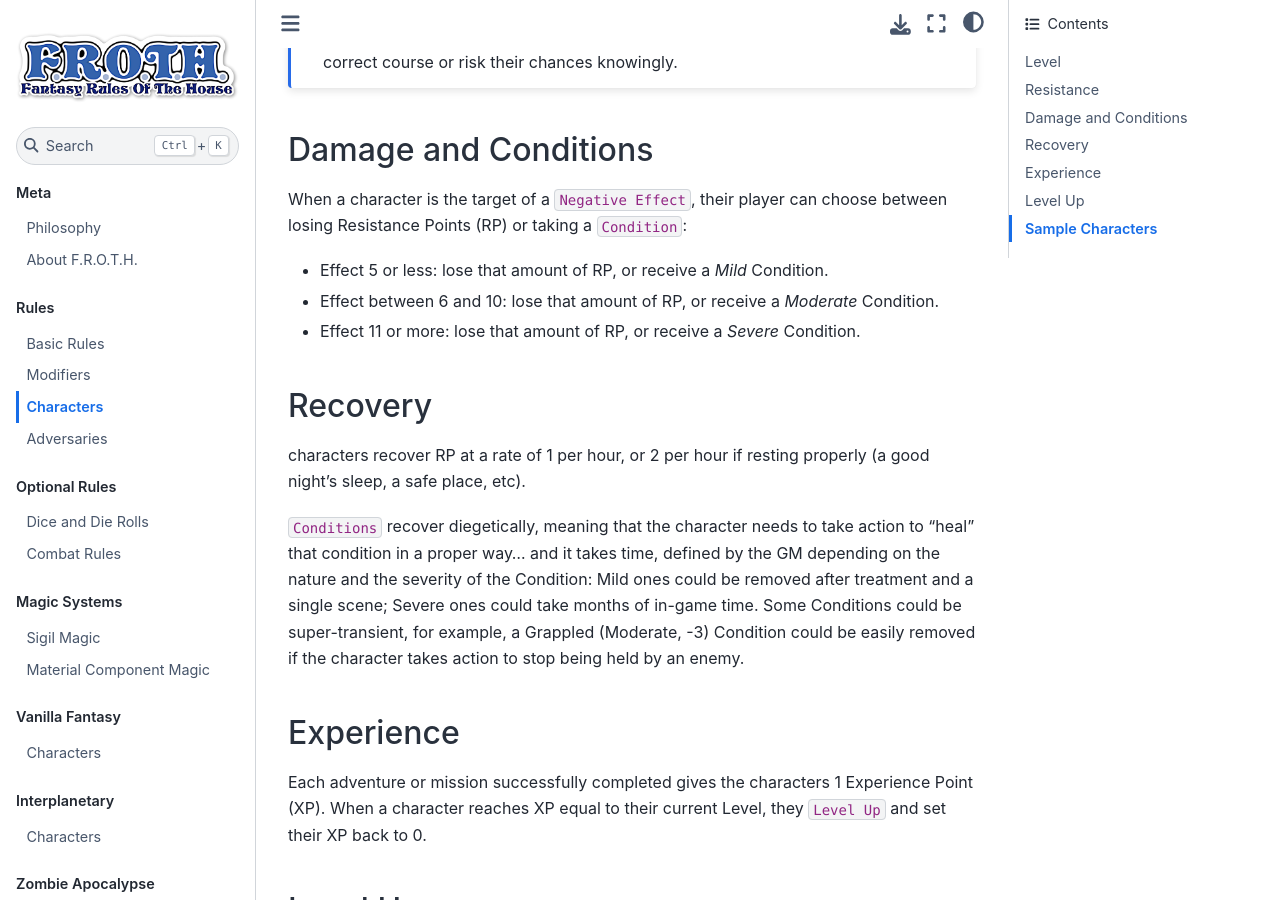
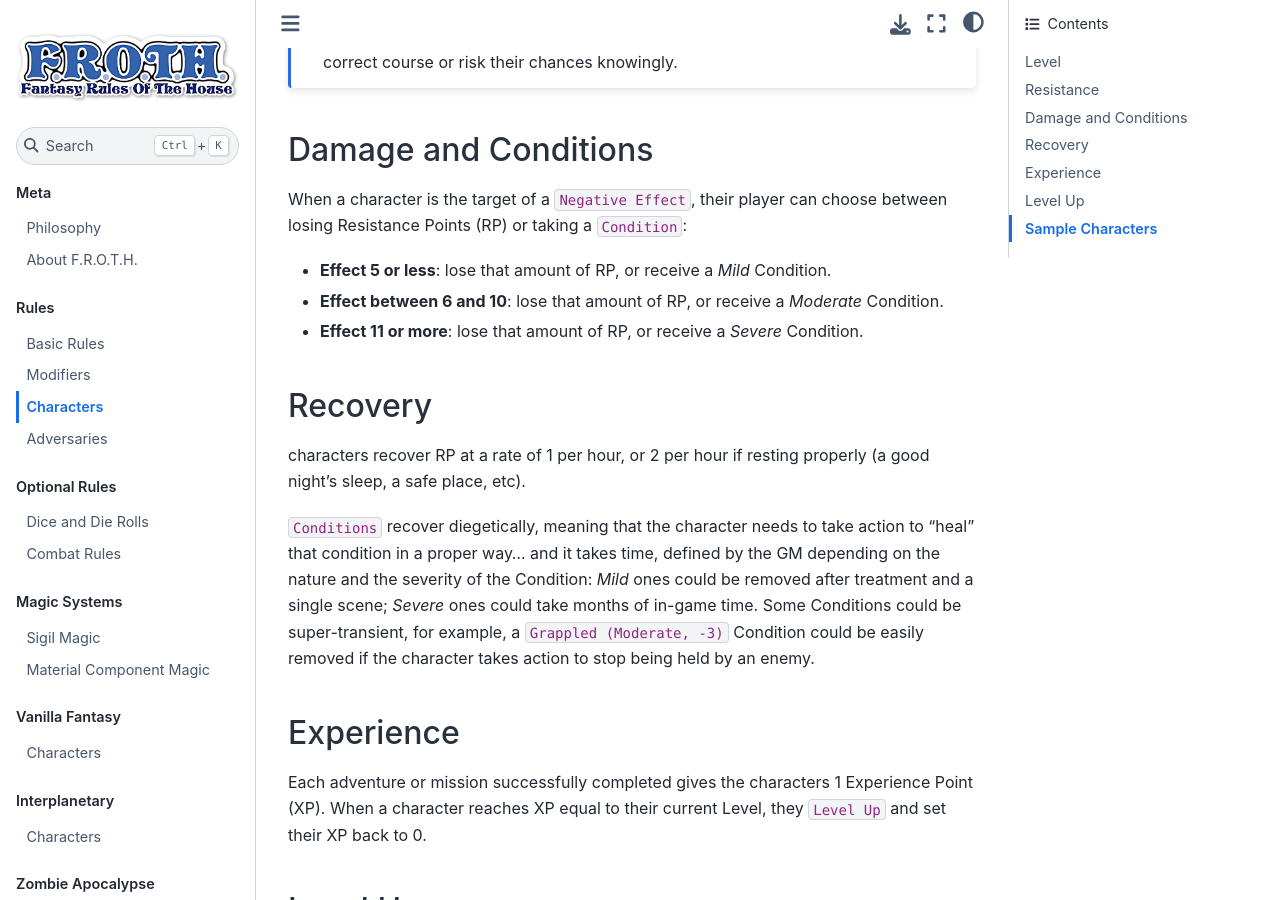
Before and after one commit to TaTooKa/froth, a Sphinx documentation site: the page built from docs/source/pages/rules/characters.rst, in a window 1280 px wide and 900 px high, scrolled down 660 px. Built offline with Sphinx 7.4.7 and the Sphinx Book theme 1.1.4, drawn with Linux system fonts in a browser that asks for light colours; cross-references to code outside the pages are shown as plain code; some of the changed lines change nothing that is shown.

Commit message:
improve style.

```diff
--- a/docs/source/pages/rules/characters.rst
+++ b/docs/source/pages/rules/characters.rst
@@ -30,16 +30,18 @@ Damage and Conditions
 
 When a character is the target of a :hoverxref:`Negative Effect <effect>`, their player can choose between losing Resistance Points (RP) or taking a :hoverxref:`Condition <conditions>`:
 
-- Effect 5 or less: lose that amount of RP, or receive a *Mild* Condition.
-- Effect between 6 and 10: lose that amount of RP, or receive a *Moderate* Condition.
-- Effect 11 or more: lose that amount of RP, or receive a *Severe* Condition.
+- **Effect 5 or less**: lose that amount of RP, or receive a *Mild* Condition.
+- **Effect between 6 and 10**: lose that amount of RP, or receive a *Moderate* Condition.
+- **Effect 11 or more**: lose that amount of RP, or receive a *Severe* Condition.
+
+.. _recovery:
 
 Recovery
 ~~~~~~~~
 
 characters recover RP at a rate of 1 per hour, or 2 per hour if resting properly (a good night’s sleep, a safe place, etc).
 
-:hoverxref:`Conditions <conditions>` recover diegetically, meaning that the character needs to take action to “heal” that condition in a proper way… and it takes time, defined by the GM depending on the nature and the severity of the Condition: Mild ones could be removed after treatment and a single scene; Severe ones could take months of in-game time. Some Conditions could be super-transient, for example, a Grappled (Moderate, -3) Condition could be easily removed if the character takes action to stop being held by an enemy.
+:hoverxref:`Conditions <conditions>` recover diegetically, meaning that the character needs to take action to “heal” that condition in a proper way… and it takes time, defined by the GM depending on the nature and the severity of the Condition: *Mild* ones could be removed after treatment and a single scene; *Severe* ones could take months of in-game time. Some Conditions could be super-transient, for example, a ``Grappled (Moderate, -3)`` Condition could be easily removed if the character takes action to stop being held by an enemy.
 
 Experience
 ~~~~~~~~~~
```
